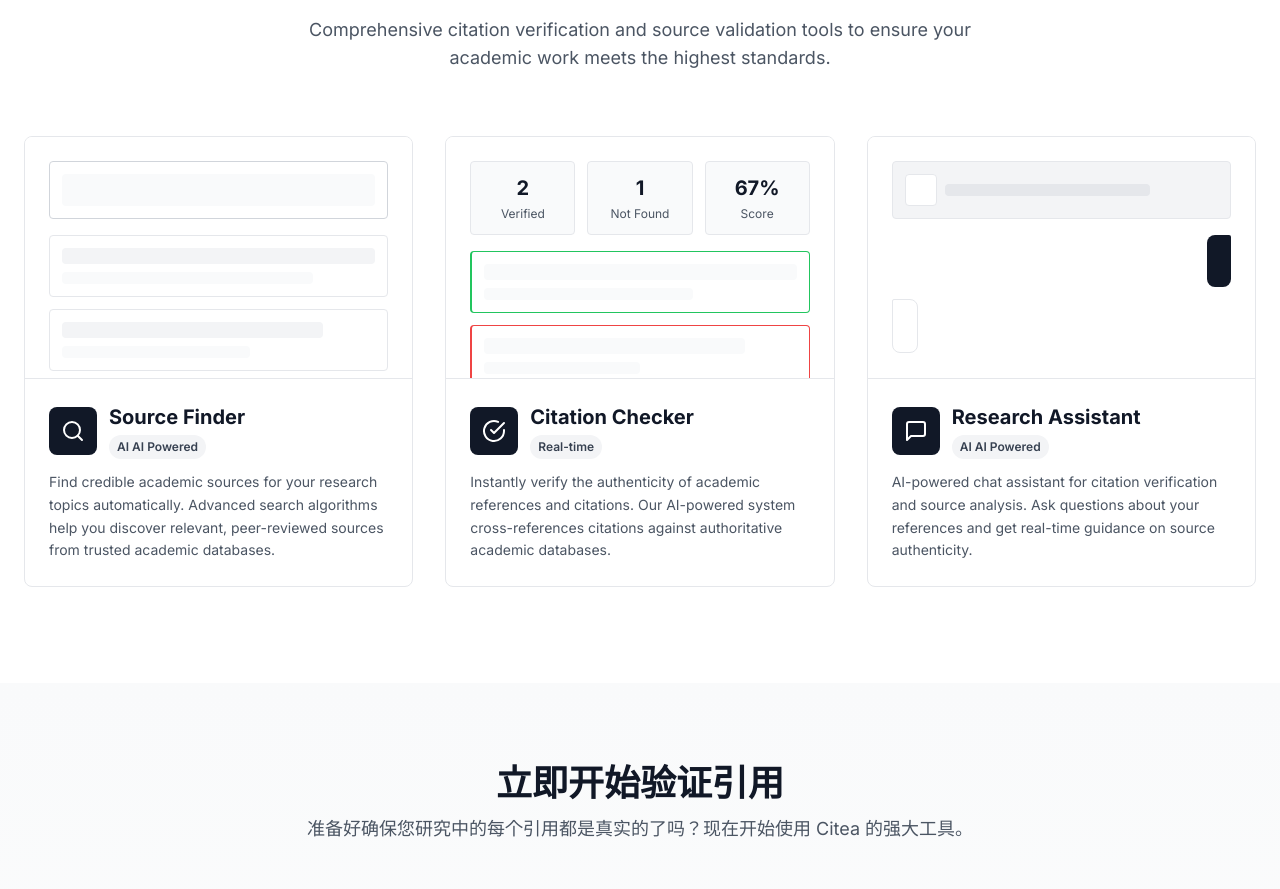
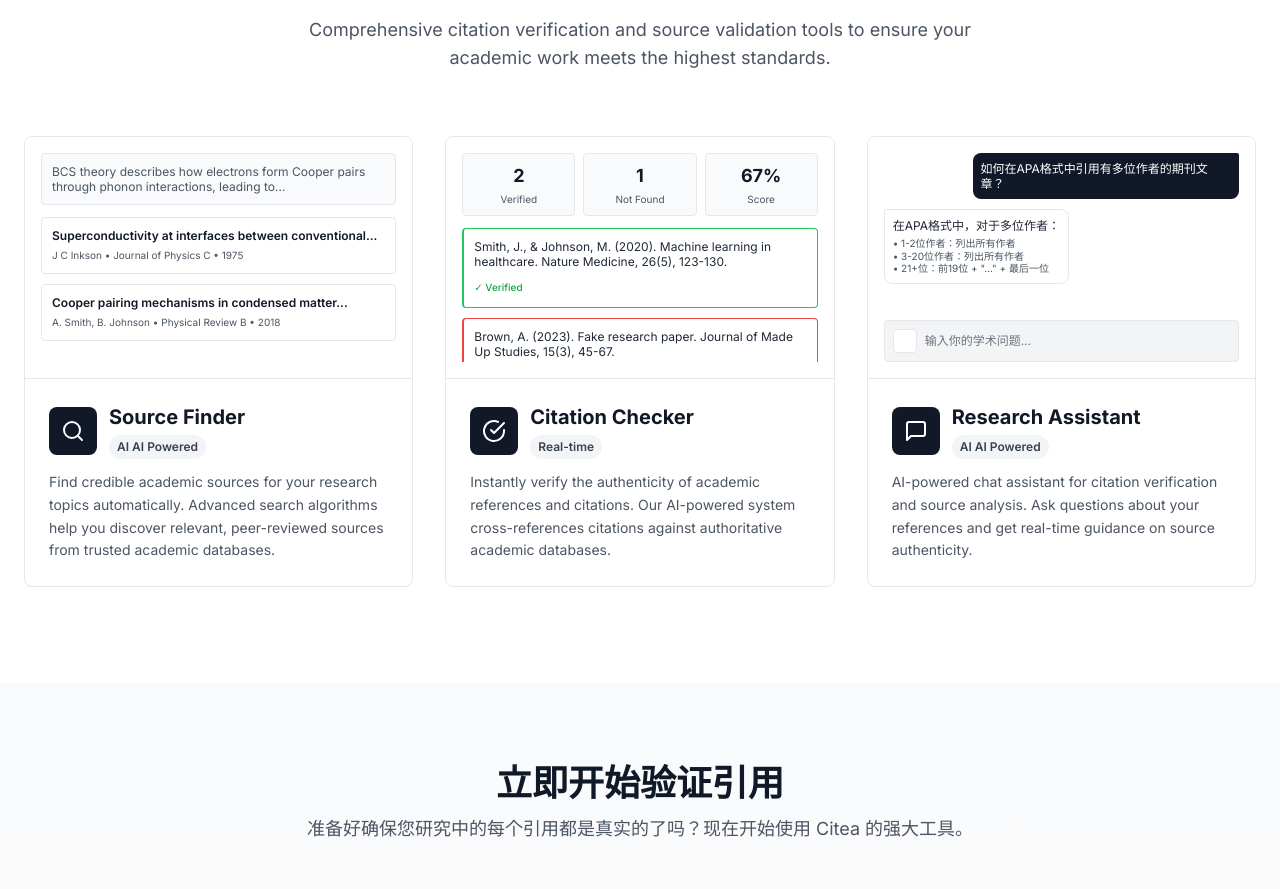
Before and after one commit to Mercury-nju/Citea, a Next.js app: page / in a window 1280 px wide. Shown: the part 2340-3229 px from the top of the page. Built offline with nearby package versions, Linux system fonts and the light colour scheme.

Commit message:
Add real content examples to DetailedFeatures mockups: search queries, citation texts, and chat messages

```diff
--- a/components/DetailedFeatures.tsx
+++ b/components/DetailedFeatures.tsx
@@ -32,22 +32,32 @@ export default function DetailedFeatures() {
             <div className="bg-white rounded-lg border border-gray-200 overflow-hidden hover:border-gray-300 transition-all duration-300">
               {/* 真实Dashboard截图预览 */}
               <div className="aspect-[16/10] bg-white relative overflow-hidden border-b border-gray-200">
-                <div className="absolute inset-0 flex items-center justify-center p-6">
+                <div className="absolute inset-0 flex items-center justify-center p-4 overflow-hidden">
                   {/* 模拟真实界面截图 */}
                   <div className="w-full h-full flex flex-col">
                     {/* Input field */}
-                    <div className="bg-white rounded border border-gray-300 p-3 mb-4">
-                      <div className="h-8 bg-gray-50 rounded"></div>
+                    <div className="bg-gray-50 rounded border border-gray-200 p-2.5 mb-3">
+                      <p className="text-xs text-gray-600 line-clamp-2 leading-tight">
+                        BCS theory describes how electrons form Cooper pairs through phonon interactions, leading to superconductivity...
+                      </p>
                     </div>
                     {/* Results */}
-                    <div className="flex-1 space-y-3">
-                      <div className="bg-white rounded border border-gray-200 p-3">
-                        <div className="h-4 bg-gray-100 rounded w-full mb-2"></div>
-                        <div className="h-3 bg-gray-50 rounded w-4/5"></div>
+                    <div className="flex-1 space-y-2.5 overflow-hidden">
+                      <div className="bg-white rounded border border-gray-200 p-2.5">
+                        <p className="text-xs font-semibold text-gray-900 line-clamp-1 mb-1">
+                          Superconductivity at interfaces between conventional...
+                        </p>
+                        <p className="text-[10px] text-gray-600 line-clamp-1">
+                          J C Inkson • Journal of Physics C • 1975
+                        </p>
                       </div>
-                      <div className="bg-white rounded border border-gray-200 p-3">
-                        <div className="h-4 bg-gray-100 rounded w-5/6 mb-2"></div>
-                        <div className="h-3 bg-gray-50 rounded w-3/5"></div>
+                      <div className="bg-white rounded border border-gray-200 p-2.5">
+                        <p className="text-xs font-semibold text-gray-900 line-clamp-1 mb-1">
+                          Cooper pairing mechanisms in condensed matter...
+                        </p>
+                        <p className="text-[10px] text-gray-600 line-clamp-1">
+                          A. Smith, B. Johnson • Physical Review B • 2018
+                        </p>
                       </div>
                     </div>
                   </div>
@@ -79,33 +89,37 @@ export default function DetailedFeatures() {
             <div className="bg-white rounded-lg border border-gray-200 overflow-hidden hover:border-gray-300 transition-all duration-300">
               {/* 真实Dashboard截图预览 */}
               <div className="aspect-[16/10] bg-white relative overflow-hidden border-b border-gray-200">
-                <div className="absolute inset-0 flex items-center justify-center p-6">
+                <div className="absolute inset-0 flex items-center justify-center p-4 overflow-hidden">
                   {/* 模拟真实界面截图 */}
                   <div className="w-full h-full flex flex-col">
                     {/* Stats */}
-                    <div className="grid grid-cols-3 gap-3 mb-4">
-                      <div className="bg-gray-50 rounded border border-gray-200 p-3 text-center">
-                        <div className="text-xl font-bold text-gray-900">2</div>
-                        <div className="text-xs text-gray-600 mt-1">Verified</div>
+                    <div className="grid grid-cols-3 gap-2 mb-3">
+                      <div className="bg-gray-50 rounded border border-gray-200 p-2 text-center">
+                        <div className="text-lg font-bold text-gray-900">2</div>
+                        <div className="text-[10px] text-gray-600 mt-0.5">Verified</div>
                       </div>
-                      <div className="bg-gray-50 rounded border border-gray-200 p-3 text-center">
-                        <div className="text-xl font-bold text-gray-900">1</div>
-                        <div className="text-xs text-gray-600 mt-1">Not Found</div>
+                      <div className="bg-gray-50 rounded border border-gray-200 p-2 text-center">
+                        <div className="text-lg font-bold text-gray-900">1</div>
+                        <div className="text-[10px] text-gray-600 mt-0.5">Not Found</div>
                       </div>
-                      <div className="bg-gray-50 rounded border border-gray-200 p-3 text-center">
-                        <div className="text-xl font-bold text-gray-900">67%</div>
-                        <div className="text-xs text-gray-600 mt-1">Score</div>
+                      <div className="bg-gray-50 rounded border border-gray-200 p-2 text-center">
+                        <div className="text-lg font-bold text-gray-900">67%</div>
+                        <div className="text-[10px] text-gray-600 mt-0.5">Score</div>
                       </div>
                     </div>
                     {/* Citations */}
-                    <div className="flex-1 space-y-3">
-                      <div className="bg-white rounded border-l-2 border-green-500 border border-gray-200 p-3">
-                        <div className="h-4 bg-gray-50 rounded w-full mb-2"></div>
-                        <div className="h-3 bg-gray-50 rounded w-2/3"></div>
+                    <div className="flex-1 space-y-2.5 overflow-hidden">
+                      <div className="bg-white rounded border-l-2 border-green-500 border border-gray-200 p-2.5">
+                        <p className="text-xs text-gray-800 line-clamp-2 leading-tight mb-1">
+                          Smith, J., & Johnson, M. (2020). Machine learning in healthcare. Nature Medicine, 26(5), 123-130.
+                        </p>
+                        <span className="text-[10px] text-green-600 font-medium">✓ Verified</span>
                       </div>
-                      <div className="bg-white rounded border-l-2 border-red-500 border border-gray-200 p-3">
-                        <div className="h-4 bg-gray-50 rounded w-5/6 mb-2"></div>
-                        <div className="h-3 bg-gray-50 rounded w-1/2"></div>
+                      <div className="bg-white rounded border-l-2 border-red-500 border border-gray-200 p-2.5">
+                        <p className="text-xs text-gray-800 line-clamp-2 leading-tight mb-1">
+                          Brown, A. (2023). Fake research paper. Journal of Made Up Studies, 15(3), 45-67.
+                        </p>
+                        <span className="text-[10px] text-red-600 font-medium">✗ Not Found</span>
                       </div>
                     </div>
                   </div>
@@ -137,31 +151,36 @@ export default function DetailedFeatures() {
             <div className="bg-white rounded-lg border border-gray-200 overflow-hidden hover:border-gray-300 transition-all duration-300">
               {/* 真实Dashboard截图预览 */}
               <div className="aspect-[16/10] bg-white relative overflow-hidden border-b border-gray-200">
-                <div className="absolute inset-0 flex items-center justify-center p-6">
+                <div className="absolute inset-0 flex items-center justify-center p-4 overflow-hidden">
                   {/* 模拟真实聊天界面截图 */}
                   <div className="w-full h-full flex flex-col">
-                    {/* Input bar */}
-                    <div className="bg-gray-100 rounded border border-gray-200 p-3 mb-4">
-                      <div className="flex items-center gap-2">
-                        <div className="w-8 h-8 bg-white rounded border border-gray-200"></div>
-                        <div className="flex-1">
-                          <div className="h-3 bg-gray-200 rounded w-3/4"></div>
+                    {/* Messages */}
+                    <div className="flex-1 space-y-2.5 mb-3 overflow-hidden">
+                      <div className="flex justify-end">
+                        <div className="bg-gray-900 rounded-lg rounded-tr-sm p-2 max-w-[75%]">
+                          <p className="text-xs text-white leading-tight">
+                            如何在APA格式中引用有多位作者的期刊文章？
+                          </p>
+                        </div>
+                      </div>
+                      <div className="flex justify-start">
+                        <div className="bg-white border border-gray-200 rounded-lg rounded-tl-sm p-2 max-w-[80%]">
+                          <p className="text-xs text-gray-800 leading-tight mb-1">
+                            在APA格式中，对于多位作者：
+                          </p>
+                          <p className="text-[10px] text-gray-600 leading-tight">
+                            • 1-2位作者：列出所有作者<br/>
+                            • 3-20位作者：列出所有作者<br/>
+                            • 21+位：前19位 + "..." + 最后一位
+                          </p>
                         </div>
                       </div>
                     </div>
-                    {/* Messages */}
-                    <div className="flex-1 space-y-3">
-                      <div className="flex justify-end">
-                        <div className="bg-gray-900 rounded-lg rounded-tr-sm p-3 max-w-[70%]">
-                          <div className="h-3 bg-gray-700 rounded w-full mb-1"></div>
-                          <div className="h-3 bg-gray-700 rounded w-4/5"></div>
-                        </div>
-                      </div>
-                      <div className="flex justify-start">
-                        <div className="bg-white border border-gray-200 rounded-lg rounded-tl-sm p-3 max-w-[75%]">
-                          <div className="h-3 bg-gray-50 rounded w-full mb-1"></div>
-                          <div className="h-3 bg-gray-50 rounded w-5/6"></div>
-                        </div>
+                    {/* Input bar */}
+                    <div className="bg-gray-100 rounded border border-gray-200 p-2">
+                      <div className="flex items-center gap-2">
+                        <div className="w-6 h-6 bg-white rounded border border-gray-200"></div>
+                        <p className="text-xs text-gray-500 flex-1">输入你的学术问题...</p>
                       </div>
                     </div>
                   </div>
```
